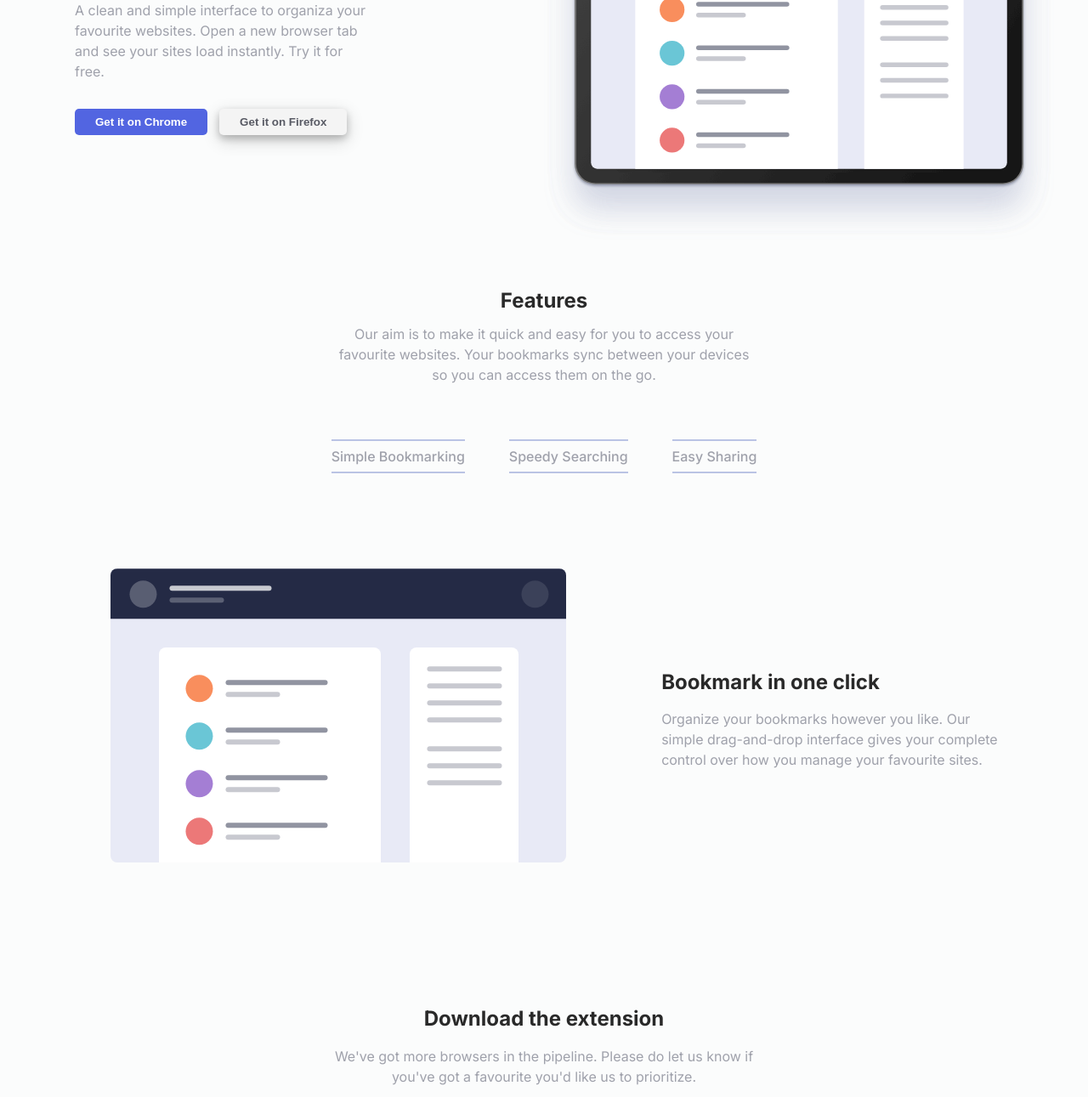
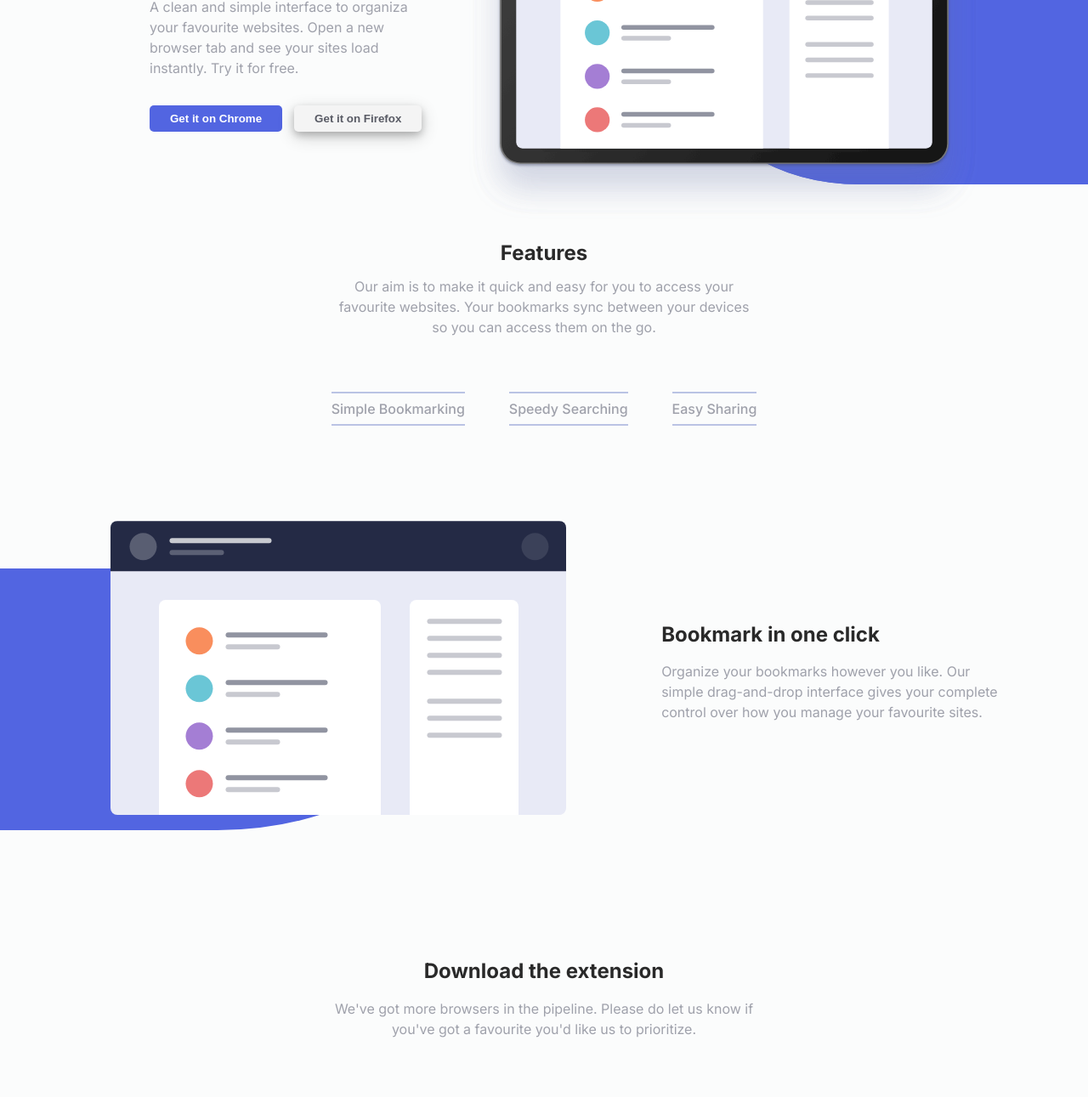
Before and after one commit to Panofsky97/SPRINT1.1, a plain HTML site: page index.html in a window 1280 px wide. Shown: the part 284-1575 px from the top of the page at 85% size. Drawn offline with Linux system fonts and the light colour scheme.

```diff
--- a/index.html
+++ b/index.html
@@ -44,6 +44,7 @@
     </header>
     <main>
         <section class="hero">
+            <div class="rectangle"></div>
             <div class="left-hero">
                 <h1>A Simple Bookmark Manager</h1>
                 <p>
@@ -57,6 +58,7 @@
                 </div>
             </div>
             <div class="right-hero">
+                <div class="rectangle"></div>
                 <img src="img/illustration-hero.svg" alt="Hero Image">
             </div>
         </section>
@@ -75,6 +77,7 @@
                 <div class="tab" onclick="changeImages('img/illustration-features-tab-3.svg')">Easy Sharing</div>
             </div>
             <div class="features-2">
+                <div class="rectangle-2"></div>
                 <div class="left-features">
                     <img id="bannerImage" src="img/illustration-features-tab-1.svg" alt="Feature Illustration">
                 </div>
--- a/styles.css
+++ b/styles.css
@@ -36,7 +36,6 @@ body{
     justify-content: space-between;
     padding: 0 1em;
     max-width: 100%;
-    margin: 3em;
 }
 
 nav ul{
@@ -205,7 +204,6 @@ html, body {
         display: flex;
         justify-content: center;
         flex-direction: column;
-
         width: 100%;
         color: var(--color-white);
         transform: translateX(100%);
@@ -259,10 +257,11 @@ html, body {
     /*Hero Section*/
 
     .hero{
+        position: relative;
         display: flex;
         flex-direction: column;
         gap: 3rem;
-        margin: 2em 0;
+        margin: 0;
     }
 
     .hero img{
@@ -281,6 +280,17 @@ html, body {
         order: 2;
         flex-direction: column;
         margin: 0;
+    }
+
+     .rectangle{
+        position: absolute;
+        width: 65%;
+        height: 35%;
+        background-color: var(--primary);
+        border-radius: 40% 0 0 40%;
+        right: 0;
+        top: 7.5em;
+        z-index: -1;
     }
 
     .hero-buttons{
@@ -375,6 +385,10 @@ html, body {
        border-bottom: 3px solid red;
     }
 
+    .features-2{
+        position: relative;
+    }
+
     .left-features img{
         max-width: 100%;
         height: auto;
@@ -383,6 +397,17 @@ html, body {
         align-items: center;
         justify-content: center;
         margin: 2em 0;
+    }
+
+    .rectangle-2 {
+        position: absolute;
+        width: 75%;
+        height: 45%;
+        background-color: var(--primary);
+        border-radius: 0 50% 50% 0;
+        left: 0;
+        top: 5.5rem;
+        z-index: -1;
     }
 
     .right-features{
@@ -689,9 +714,10 @@ html, body {
     header{
         display: flex;
         flex-direction: row;
-        justify-content: space-between;
+        justify-content: center;
         align-items: center;
         width: 100%;
+        gap: 26em;
         background-color: none;
         flex-flow: nowrap;
     }
@@ -760,14 +786,15 @@ html, body {
     }
 
     .hero{
+        position: relative;
         display: flex;
         flex-direction: row-reverse;
         justify-content: center;
         align-items: center;
         gap: 3rem;
-        margin: 2em auto;
-        max-width: 1200px;
-        padding: 0;
+        margin:0;
+        max-width: 100%;
+        padding: 0 8em;
     }
     .hero h1{
         font-size: 2rem;
@@ -792,6 +819,17 @@ html, body {
         flex: 1;
         max-width: auto;
         max-width: 600px;
+    }
+
+    .rectangle{
+        position: absolute;
+        width: 35%;
+        height: 65%;
+        background-color: var(--primary);
+        border-radius: 40% 0 0 40%;
+        right: 0;
+        bottom: 0;
+        z-index: -1;
     }
 
     .hero-buttons{
@@ -942,12 +980,24 @@ html, body {
     }
 
     .features-2{
+        position: relative;
         display: flex;
         flex-direction: row;
         justify-content: center;
         text-align: start;
         margin-top: 3em;
         gap: 5em;
+    }
+
+    .rectangle-2 {
+        position: absolute;
+        width: 40%;
+        height: 75%;
+        background-color: var(--primary);
+        border-radius: 0 50% 50% 0;
+        left: 0;
+        bottom: 0em;
+        z-index: -1;
     }
 
     /*Download section*/
```
